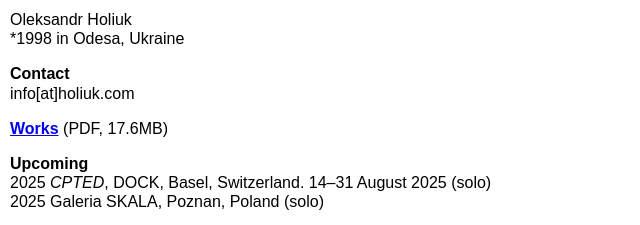
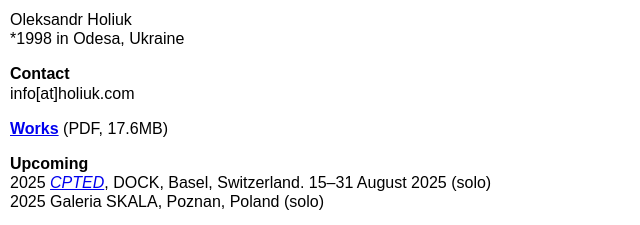
Before and after one commit to alexgoluk1/holiuk.com, a plain HTML site: page index.html in a window 1280 px wide. Shown: the top 225 px of the page, 0-640 px from the left. Drawn offline with Linux system fonts and the light colour scheme.

Commit message:
Update index.html

```diff
--- a/index.html
+++ b/index.html
@@ -24,7 +24,7 @@
     <section>
         <h1>Upcoming</h1>
         <ul>
-            <li>2025 <i>CPTED</i>, DOCK, Basel, Switzerland. 14–31 August 2025 (solo)</li>
+            <li>2025 <i><a href="https://dock-basel.ch/kunstraum#cpted">CPTED</a></i>, DOCK, Basel, Switzerland. 15–31 August 2025 (solo)</li>
             <li>2025 Galeria SKALA, Poznan, Poland (solo)</li>
         </ul>
     </section>
```
